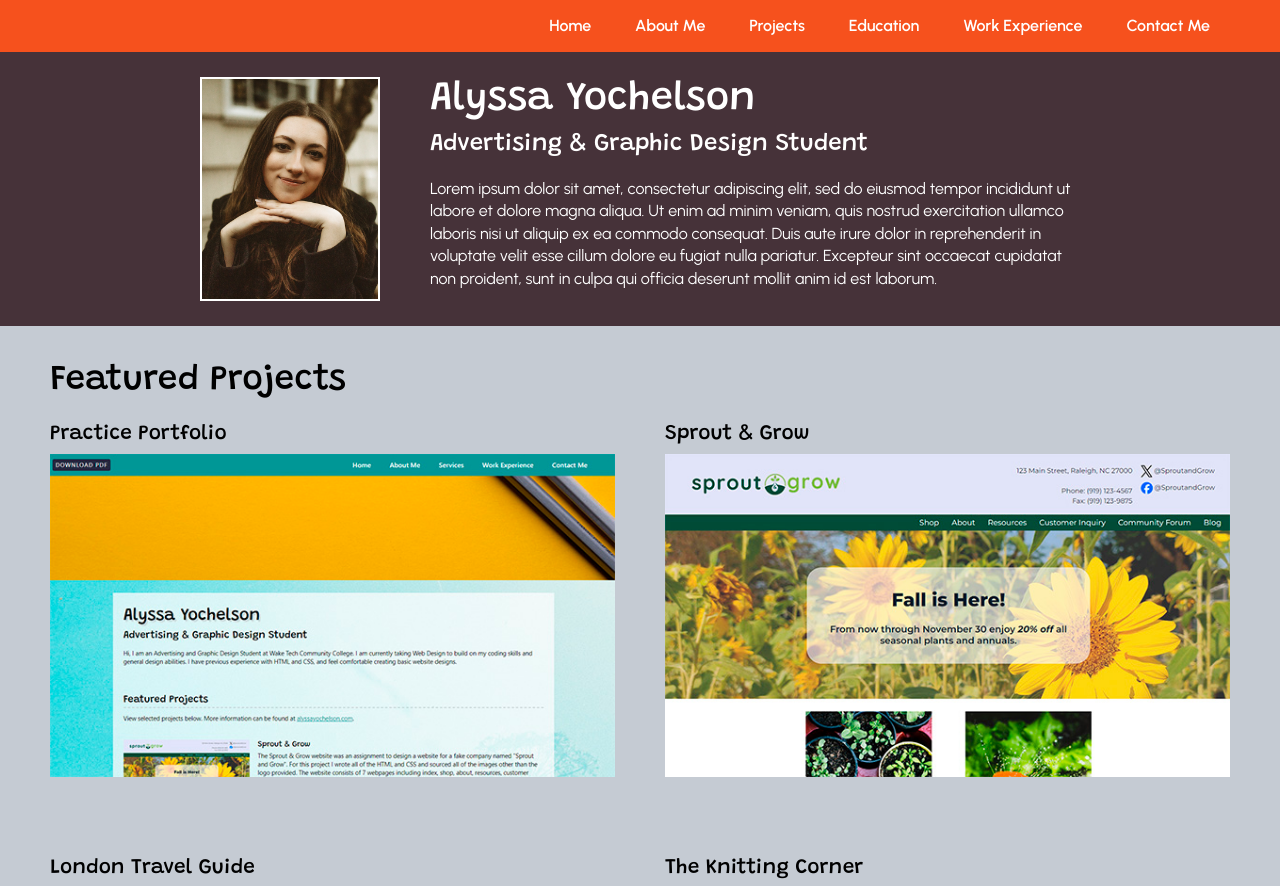
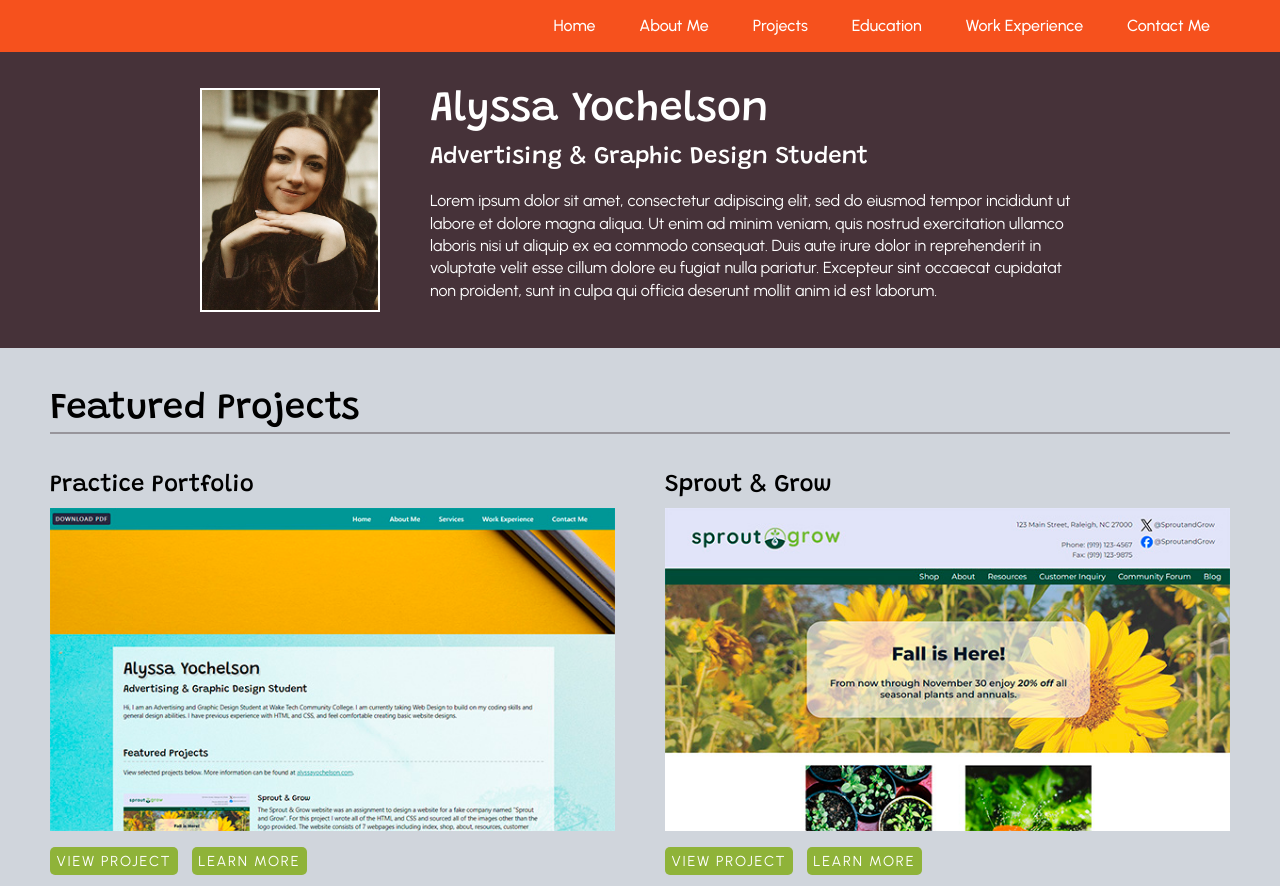
Before and after one commit to acyochelson/MODULE_10, a plain HTML site: page index.html in a window 1280 px wide. Shown: the top 886 px of the page. Drawn offline with Linux system fonts and the light colour scheme.

Commit message:
Added buttons, various styling

```diff
--- a/css/main.css
+++ b/css/main.css
@@ -1,7 +1,7 @@
 /* COLOR PALETTE
 --paynes-gray: #57737a;
 --eggplant: #463239;
---french-gray: #c5cbd3;
+--french-gray: #D0D5DC;
 --tangelo: #f6511d;
 --apple-green: #8fb339;
 */
@@ -14,7 +14,7 @@ html {
     box-sizing: inherit;
 }
 body {
-    background: #c5cbd3;
+    background: #D0D5DC;
     margin: 0;
     font-family: "Urbanist", sans-serif;
     font-optical-sizing: auto;
@@ -34,20 +34,20 @@ h1, h2, h3 {
     margin: 0;
 }
 h1 {
-    font-size: 2.5rem;
+    font-size: 2.6rem;
 }
 h2 {
-    font-size: 2.2rem;
+    font-size: 2.3rem;
 }
 h3 {
-    font-size: 1.3rem;
+    font-size: 1.5rem;
 }
 
 /* HEADER */
 header {
     background-color: #463239;
     color: white;
-    padding: 72.39px 200px 20px 200px;
+    padding: 82.39px 200px 30px 200px;
     display: flex;
     justify-content: center;
     align-items: center;
@@ -65,10 +65,12 @@ header img {
 
 /* PROJECTS */
 .projects {
-    padding: 30px 50px 80px 50px;
+    padding: 40px 50px 80px 50px;
 }
 .projects h2 {
-    margin-bottom: 15px;
+    margin-bottom: 35px;
+    line-height: 1.2;
+    border-bottom: 2px solid #46393e69;
 }
 .projects h3 {
     margin-bottom: 5px;
@@ -76,12 +78,30 @@ header img {
 #project-grid {
     display: grid;
     grid-template-columns: repeat(2, 1fr);
-    gap: 70px 50px;
+    gap: 60px 50px;
     width: 100%;
     justify-content: center;
 }
 .project-item img {
     width: 100%;
+    margin-bottom: 10px;
+}
+
+.button {
+    background: #8fb339;
+    color: #ffffff;
+    text-decoration: none;
+    text-transform: uppercase;
+    font-size: 0.9rem;
+    display: inline-block;
+    padding: 6.5px;
+    margin-right: 10px;
+    letter-spacing: .12em;
+    line-height: 1;
+    border-radius: 5px;
+}
+.button:hover {
+    color: #D0D5DC;
 }
 
 /* NAVIGATION */
@@ -92,6 +112,11 @@ nav {
     background: #f6511d;
     color: white;
     position: fixed;
+    font-weight: 500;
+}
+nav a {
+    text-decoration: none;
+    color: white;
 }
 nav ul {
     margin: 0;
@@ -104,10 +129,9 @@ nav ul li {
     position: relative;
     padding: 15px 20px;
     cursor: pointer;
-    font-weight: 550;
 }
 nav ul li:hover {
-    background-color: #FFD139;
+    background-color: #FFD95C;
     color: #f6511d;
 }
 nav ul li ul {
@@ -123,13 +147,11 @@ nav ul li ul {
 nav ul li ul li {
     display: block;
     padding: 8px 15px;
-    font-weight: 400;
     color: white;
 }
 nav ul li ul li:hover {
-    background-color: #FFD139;
+    background-color: #FFD95C;
     color: #f6511d;
-    font-weight: 400;
 }
 nav ul li:hover ul{
     left: 0px;
@@ -139,7 +161,6 @@ nav ul li:hover ul{
 /* FOOTER */
 footer {
     background: #463239;
-    color: #c5cbd3;
     width: 100%;
 }
 footer a {
@@ -166,33 +187,6 @@ footer a:hover {
     display: inline-block;
     margin-left: 10px;
 }
-/* .socials {
-    list-style-type: none;
-    padding: 0;
-    margin: 0;
-}
-.socials img {
-    height: 32px;
-}
 .socials img:hover {
     opacity: 0.5;
 }
-.socials li {
-    display: inline-block;
-    margin-left: 10px;
-}
-@media screen and (min-width: 880px) {
-    .socials {
-        display: flex;
-        justify-content: space-between;
-    }
-}
-@media screen and (max-width: 879px) {
-    footer {
-        text-align: center;
-        padding: 10px;
-    }
-    .contact {
-        padding-bottom: 10px;
-    }
-} */
--- a/index.html
+++ b/index.html
@@ -26,7 +26,8 @@
             <li>Work Experience</li>
             <li>Contact Me
                 <ul>
-                    <li><a href="mailto:acyochelson@gmail.com">Email</a></li>
+                    <a href="mailto:acyochelson@gmail.com">
+                    <li>Email</li></a>
                     <li>Social Media</li>
                 </ul>
             </li>
@@ -51,19 +52,27 @@
             <div id="project-grid">
                 <section class="project-item">
                     <h3>Practice Portfolio</h3>
-                    <a href="#"><img src="images/portfolio_600px.jpg" srcset="images/portfolio_1200px.jpg 2x" alt="Portfolio website screenshot."></a>
+                    <img src="images/portfolio_600px.jpg" srcset="images/portfolio_1200px.jpg 2x" alt="Portfolio website screenshot.">
+                    <a href="https://wcet.waketech.edu/acyochelson/WEB210/MODULE_9/index.html" target="_blank" class="button">View Project</a>
+                    <a href="#" target="_blank" class="button">Learn More</a>
                 </section>
                 <section class="project-item">
                     <h3>Sprout & Grow</h3>
-                    <a href="#"><img src="images/sprout_600px.jpg" srcset="images/sprout_1200px.jpg 2x" alt="Sprout and Grow website screenshot."></a>
+                    <img src="images/sprout_600px.jpg" srcset="images/sprout_1200px.jpg 2x" alt="Sprout and Grow website screenshot.">
+                    <a href="https://wcet.waketech.edu/acyochelson/WEB140/sprout_and_grow/index.html" target="_blank" class="button">View Project</a>
+                    <a href="#" target="_blank" class="button">Learn More</a>
                 </section>
                 <section class="project-item">
                     <h3>London Travel Guide</h3>
-                    <a href="#"><img src="images/london_600px.jpg" srcset="images/london_1200px.jpg 2x" alt="London travel website screenshot."></a>
+                    <img src="images/london_600px.jpg" srcset="images/london_1200px.jpg 2x" alt="London travel website screenshot.">
+                    <a href="https://wcet.waketech.edu/acyochelson/WEB210/linked_files/london/index.htm" target="_blank" class="button">View Project</a>
+                    <a href="#" target="_blank" class="button">Learn More</a>
                 </section>
                 <section class="project-item">
                     <h3>The Knitting Corner</h3>
-                    <a href="#"><img src="images/knitting_600px.jpg" srcset="images/knitting_1200px.jpg 2x" alt="Knitting e-commerce website screenshot."></a>
+                    <img src="images/knitting_600px.jpg" srcset="images/knitting_1200px.jpg 2x" alt="Knitting e-commerce website screenshot.">
+                    <a href="https://wcet.waketech.edu/acyochelson/WEB210/linked_files/knitting/index.htm" target="_blank" class="button">View Project</a>
+                    <a href="#" target="_blank" class="button">Learn More</a>
                 </section>
             </div>
         </section>
```
